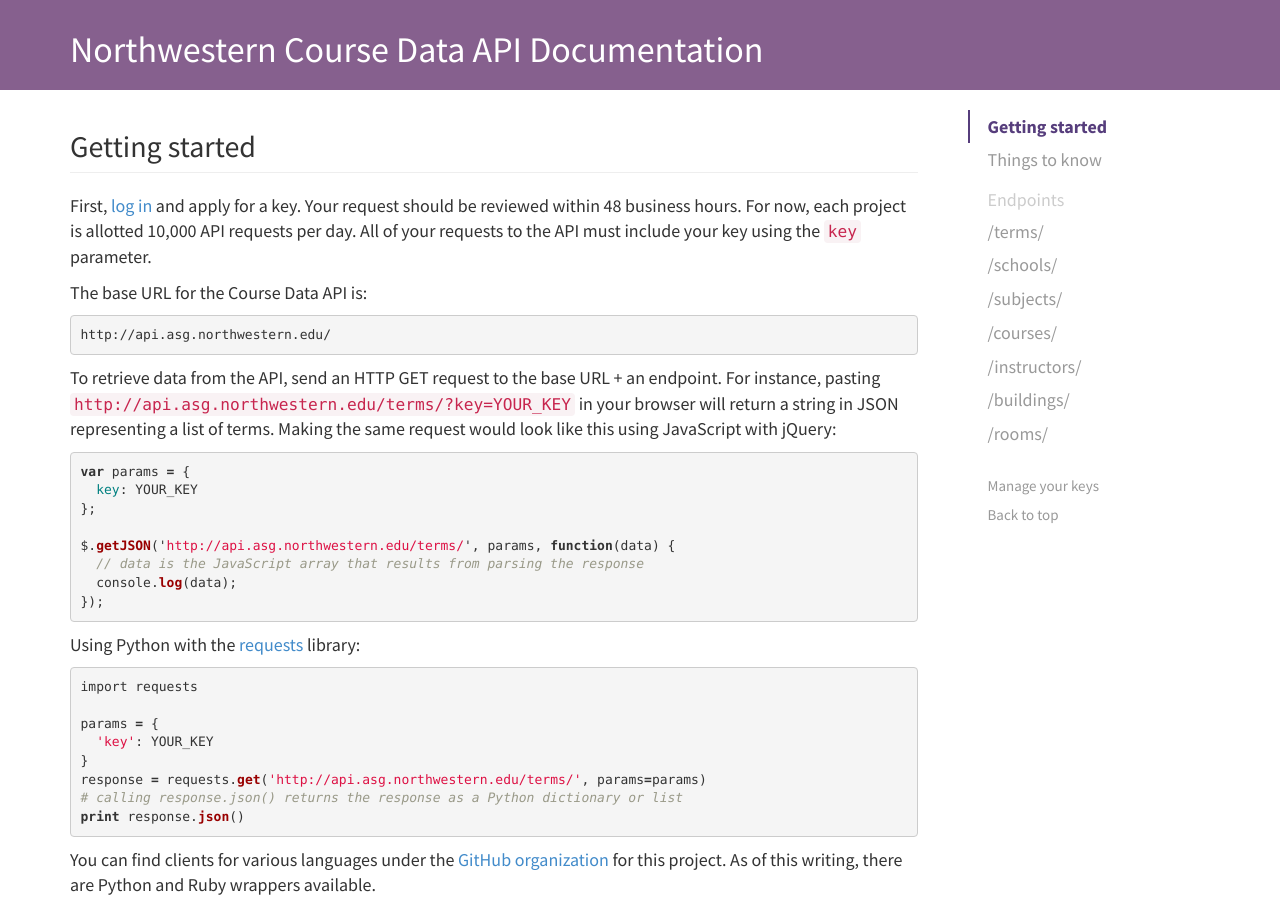
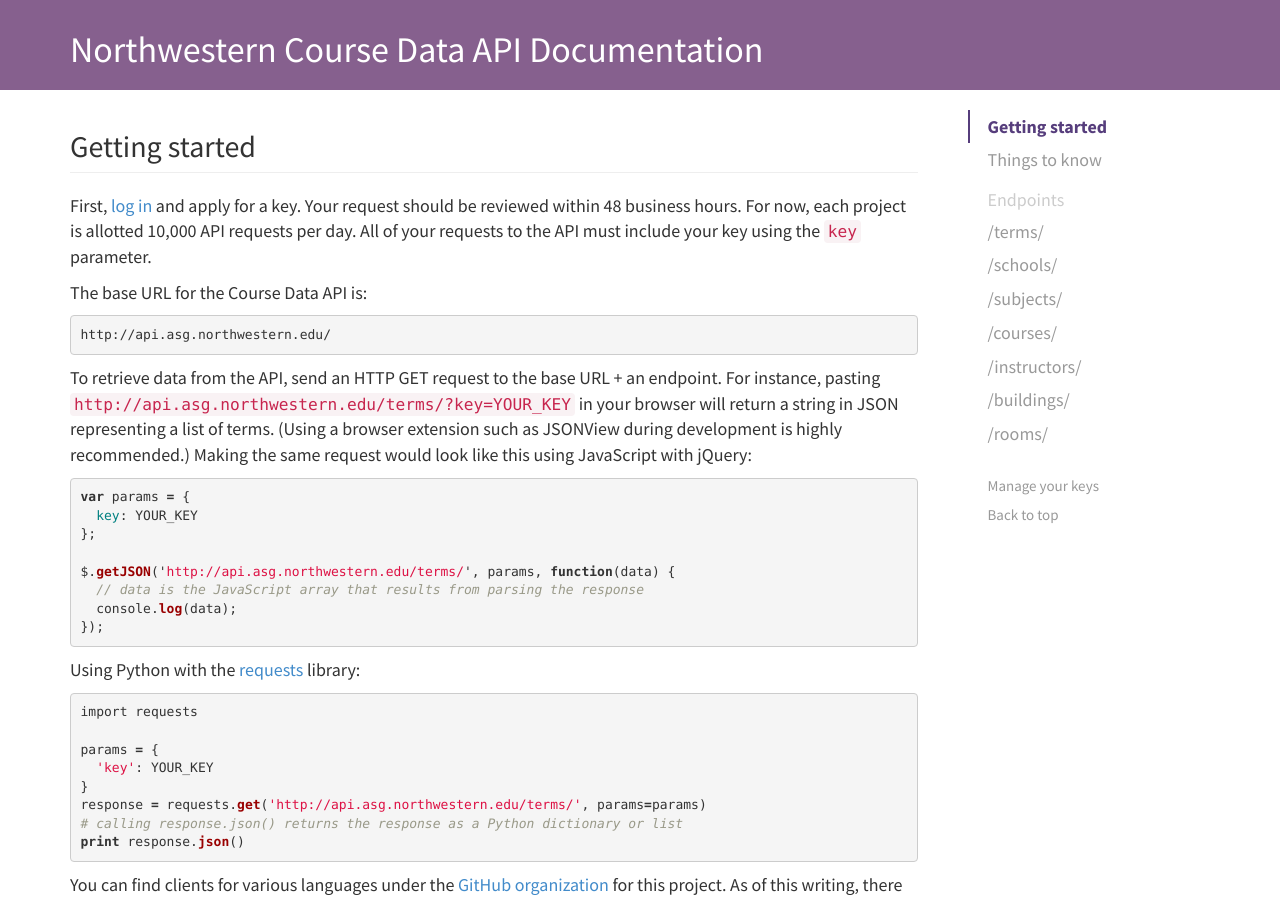
Before and after one commit to northwesternapis/docs, a Jekyll site: the page built from docs/index.html, in a window 1280 px wide and 900 px high. Built offline with Jekyll 4.4.1, drawn with Linux system fonts in a browser that asks for light colours.

Commit message:
tell people about the json browser extension

```diff
--- a/_includes/getting-started.html
+++ b/_includes/getting-started.html
@@ -4,7 +4,7 @@
 <pre>
 http://api.asg.northwestern.edu/
 </pre>
-<p>To retrieve data from the API, send an HTTP GET request to the base URL + an endpoint. For instance, pasting <code>http://api.asg.northwestern.edu/terms/?key=YOUR_KEY</code> in your browser will return a string in JSON representing a list of terms. Making the same request would look like this using JavaScript with jQuery:</p>
+<p>To retrieve data from the API, send an HTTP GET request to the base URL + an endpoint. For instance, pasting <code>http://api.asg.northwestern.edu/terms/?key=YOUR_KEY</code> in your browser will return a string in JSON representing a list of terms. (Using a browser extension such as JSONView during development is highly recommended.) Making the same request would look like this using JavaScript with jQuery:</p>
 {% highlight javascript %}
 var params = {
   key: YOUR_KEY
```
